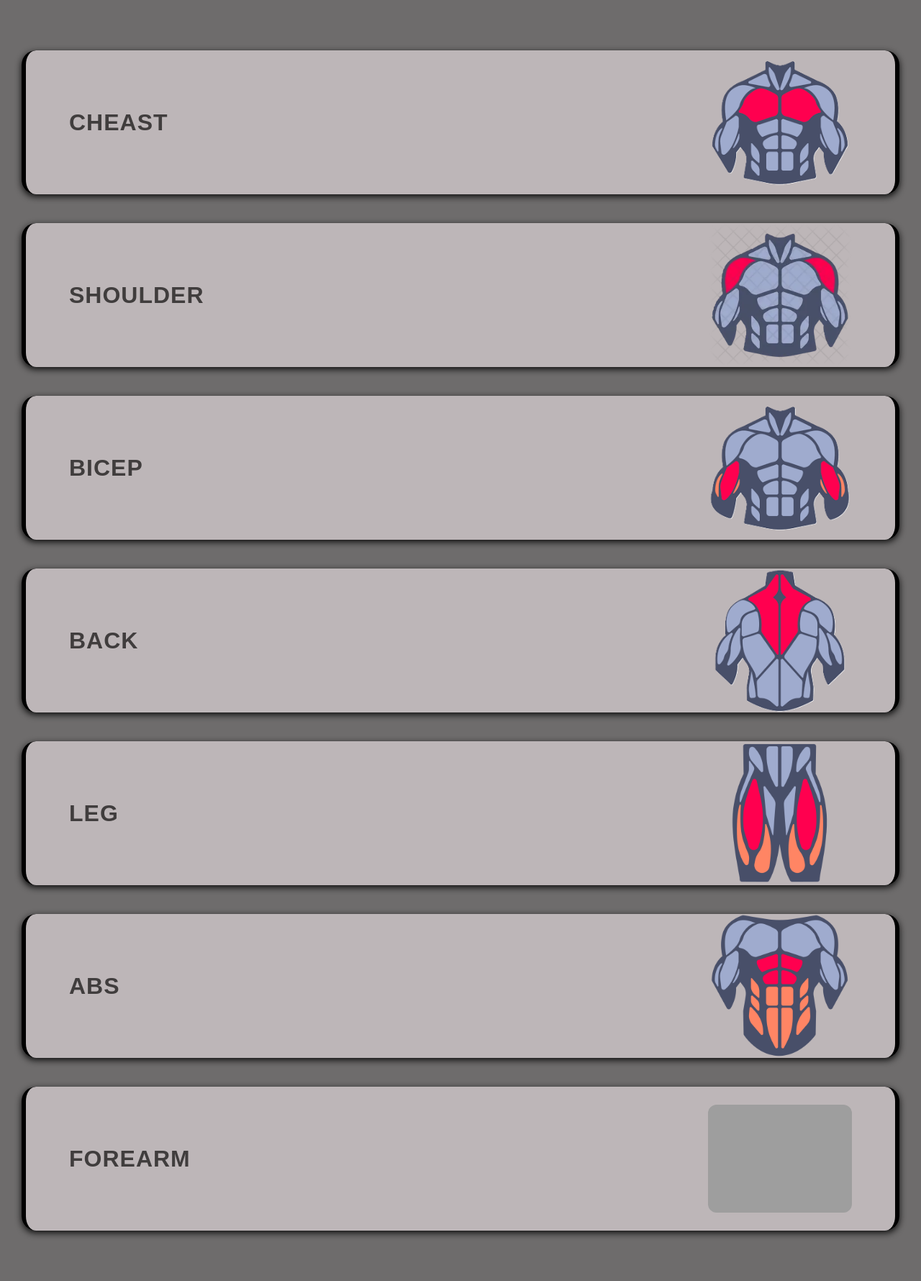
After one commit to akatsukiCoder05/fitness_tracker, a Flask app: page /workouts/gym in a window 1280 px wide. The commit adds this page. Shown: the whole page at 72% size. Run offline with Flask 3, Linux system fonts and the light colour scheme; the visitor is signed in with stand-in values (Sample User, id 1); grey boxes are pictures that could not be loaded.

Commit message:
added - chest.html, gym.html, workouts.html with css

```diff
--- a/app.py
+++ b/app.py
@@ -5,18 +5,19 @@ import mysql.connector
 app = Flask(__name__)
 app.secret_key = "arambh_secret_key"
 
+# -------------------------------
 # MySQL configuration
+# -------------------------------
 db = mysql.connector.connect(
     host="localhost",
     user="root",        # your MySQL username
     password="",        # your MySQL password
-    database="login_db" # database name
+    database="login_db" # existing database
 )
-
 cursor = db.cursor(dictionary=True)
 
 # -------------------------------
-# HOME ROUTE
+# HOME (Login Page)
 # -------------------------------
 @app.route('/')
 def home():
@@ -31,15 +32,13 @@ def login():
     email = request.form['email']
     password = request.form['password']
 
-    # Get user by email
     cursor.execute("SELECT * FROM users WHERE email=%s", (email,))
     user = cursor.fetchone()
 
-    # Check if user exists and password matches
     if user and check_password_hash(user['password'], password):
         flash("Login Successful!", "success")
         session['user'] = user
-        return render_template('dashboard.html', user=user)
+        return redirect(url_for('dashboard'))
     else:
         flash("Invalid email or password", "danger")
         return redirect(url_for('home'))
@@ -57,15 +56,12 @@ def register():
         email = request.form.get('email')
         password = request.form.get('password')
 
-        # Basic Validation
         if not (first_name and last_name and dob and email and password):
             flash("All fields are required!", "error")
             return redirect(url_for('register'))
 
-        # Hash the password for security
         hashed_password = generate_password_hash(password)
 
-        # Insert into MySQL
         try:
             cursor.execute(
                 "INSERT INTO users (first_name, last_name, DOB, email, password) VALUES (%s, %s, %s, %s, %s)",
@@ -74,7 +70,6 @@ def register():
             db.commit()
             flash("Registration successful! Please log in.", "success")
             return redirect(url_for('home'))
-
         except mysql.connector.IntegrityError:
             flash("Email already registered!", "error")
             return redirect(url_for('register'))
@@ -83,7 +78,62 @@ def register():
 
 
 # -------------------------------
-# LOGOUT ROUTE (optional)
+# DASHBOARD (After login)
+# -------------------------------
+@app.route('/dashboard')
+def dashboard():
+    if 'user' not in session:
+        flash("Please login first", "warning")
+        return redirect(url_for('home'))
+    return render_template('dashboard.html', user=session['user'])
+
+
+# -------------------------------
+# WORKOUTS PAGE (Protected)
+# -------------------------------
+@app.route('/workouts')
+def workouts():
+    if 'user' not in session:
+        flash("Please login to access workouts", "warning")
+        return redirect(url_for('home'))
+
+    # Fetch workouts from database
+    # cursor.execute("SELECT * FROM workouts")
+    # workouts_list = cursor.fetchall()
+    # return render_template('workouts.html', workouts=workouts_list)
+    return render_template('workouts.html')
+
+
+@app.route('/workouts/gym')
+def gym_workouts():
+    if 'user' not in session:
+        flash("Please login to access workouts", "warning")
+        return redirect(url_for('home'))
+    return render_template('gym.html')
+
+# -------------------------------
+# ADD WORKOUT ROUTE
+# -------------------------------
+@app.route('/add_workout', methods=['POST'])
+def add_workout():
+    if 'user' not in session:
+        flash("Login required", "warning")
+        return redirect(url_for('home'))
+
+    name = request.form.get('name')
+
+    if name:
+        cursor.execute("INSERT INTO workouts (name) VALUES (%s)", (name,))
+        db.commit()
+        flash("Workout added successfully!", "success")
+    else:
+        flash("Please enter a workout name", "error")
+
+    return redirect(url_for('workouts'))
+
+
+# -------------------------------
+# LOGOUT ROUTE
 # -------------------------------
 @app.route('/logout')
 def logout():
--- /dev/null
+++ b/static/css/gym_style.css
@@ -0,0 +1,59 @@
+ * {
+    margin: 0;
+    padding: 0;
+    box-sizing: border-box;
+}
+
+body {
+    background: #232121a8;
+    color: rgb(64, 61, 61);
+    font-family: 'Poppins', sans-serif;
+    padding: 30px;
+}
+
+/* Shared layout for all workout boxes */
+.gym-box {
+    width: 100%;
+    height: 200px;
+    margin: 40px auto;
+    padding: 40px 60px;
+    background: rgba(230, 221, 223, 0.662);
+    border-radius: 20px;
+    box-shadow: 0 3px 10px rgba(7, 7, 7, 0.959);
+    transition: transform 0.3s, background 0.3s;
+
+    display: flex;
+    justify-content: space-between;
+    align-items: center;
+}
+
+/* Hover animation */
+.gym-box:hover {
+    transform: translateY(-5px);
+    background: rgba(255, 255, 255, 0.15);
+}
+
+/* Text styling */
+.text-content h1 {
+    font-size: 2rem;
+    font-weight: 600;
+    letter-spacing: 1px;
+}
+ .chest-box,.abs-box,.back-box,.bicep-box,.forearm-box,.leg-box,.shoulder-box {
+    border-left: 6px solid black;
+}
+.chest-box,.abs-box,.back-box,.bicep-box,.forearm-box,.leg-box,.shoulder-box {
+    border-right: 6px solid black;
+}
+/* .chest-box,.abs-box,.back-box,.bicep-box,.forearm-box,.leg-box,.shoulder-box {
+    border-top: 6px solid black;
+}
+.chest-box,.abs-box,.back-box,.bicep-box,.forearm-box,.leg-box,.shoulder-box {
+    border-bottom: 6px solid black;
+} */
+ .workout-img {
+    width: 200px;      /* 👈 increase this value to make images bigger */
+    height: auto;
+    border-radius: 12px;
+    margin-left: 20px;
+}
--- a/templates/dashboard.html
+++ b/templates/dashboard.html
@@ -64,7 +64,7 @@
         <button class="btn btn-primary d-lg-none me-2" type="button" onclick="toggleSidebar()">
           <span class="navbar-toggler-icon"></span>
         </button>
-        <a class="navbar-brand" href="#">FitTrack</a>
+        <a class="navbar-brand" href="#">Arambh</a>
         <button class="navbar-toggler" type="button" data-bs-toggle="collapse" data-bs-target="#topNav" aria-controls="topNav" aria-expanded="false" aria-label="Toggle navigation">
           <span class="navbar-toggler-icon"></span>
         </button>
@@ -92,7 +92,7 @@
           <div class="px-2">
             <a class="mb-3 d-block fs-5 fw-semibold text-white">Dashboard</a>
             <a class="active" href="#">Overview</a>
-            <a href="#">Workouts</a>
+            <a href="/workouts">Workouts</a>
             <a href="#">Nutrition</a>
             <a href="#">Sleep</a>
             <a href="#">Progress</a>
@@ -105,7 +105,7 @@
           <!-- Greeting + quick stats -->
           <div class="d-flex justify-content-between align-items-center mb-3">
             <div>
-              <h4 class="mb-0">Good afternoon, {{ user.first_name }}</h4>
+              <h4 class="mb-0">Welcome to Arambh, {{ user.first_name }}</h4>
               <small class="text-muted">Here's your activity summary for this week</small>
             </div>
             <div class="d-flex gap-2">
--- /dev/null
+++ b/templates/gym.html
@@ -0,0 +1,56 @@
+<!DOCTYPE html>
+<html lang="en">
+<head>
+    <meta charset="UTF-8">
+    <meta name="viewport" content="width=device-width, initial-scale=1.0">
+    <title>gym</title>
+    <link rel="stylesheet" href=" ../static/css/gym_style.css">
+</head>
+<body>
+    <div class="gym-box chest-box">
+        <div class="text-content">
+            <h1>CHEAST</h1>
+        </div>
+        <img src="../static/images/chest.png" alt="chest" class="workout-img">
+
+
+    </div>
+     <div class="gym-box shoulder-box">
+        <div class="text-content">
+            <h1>SHOULDER</h1>
+        </div>
+        <img src="../static/images/shoulder.png" alt="shoulder" class="workout-img">
+    </div>
+     <div class="gym-box bicep-box">
+        <div class="text-content">
+            <h1>BICEP</h1>
+        </div>
+        <img src="../static/images/bicep.png" alt="bicep" class="workout-img">
+    </div>
+     <div class="gym-box back-box">
+        <div class="text-content">
+            <h1>BACK</h1>
+        </div>
+        <img src="../static/images/back.png" alt="back" class="workout-img">
+    </div>
+     <div class="gym-box leg-box">
+        <div class="text-content">
+            <h1>LEG</h1>
+        </div>
+        <img src="../static/images/leg.png" alt="leg" class="workout-img">
+    </div>
+     <div class="gym-box abs-box">
+        <div class="text-content">
+            <h1>ABS</h1>
+        </div>
+        <img src="../static/images/abs.png" alt="abs" class="workout-img">
+    </div>
+     <div class="gym-box forearm-box">
+        <div class="text-content">
+            <h1>FOREARM</h1>
+        </div>
+        <img src="../static/images/forearm.png" alt="forearm" class="workout-img">
+    </div>
+
+</body>
+</html>
```
Also changed, not shown: static/css/chest_style.css (added, +35 -0 lines), static/css/workouts_style.css (added, +63 -0 lines), templates/chest.html (added, +39 -0 lines), templates/workouts.html (added, +38 -0 lines), static/images/abs.png (added), static/images/back.png (added), static/images/bicep.png (added), static/images/calisthenic-icon.png (added), static/images/chest.png (added), static/images/gym-icon.png (added), static/images/home workout-icon.png (added), static/images/leg.png (added), static/images/shoulder.png (added).
